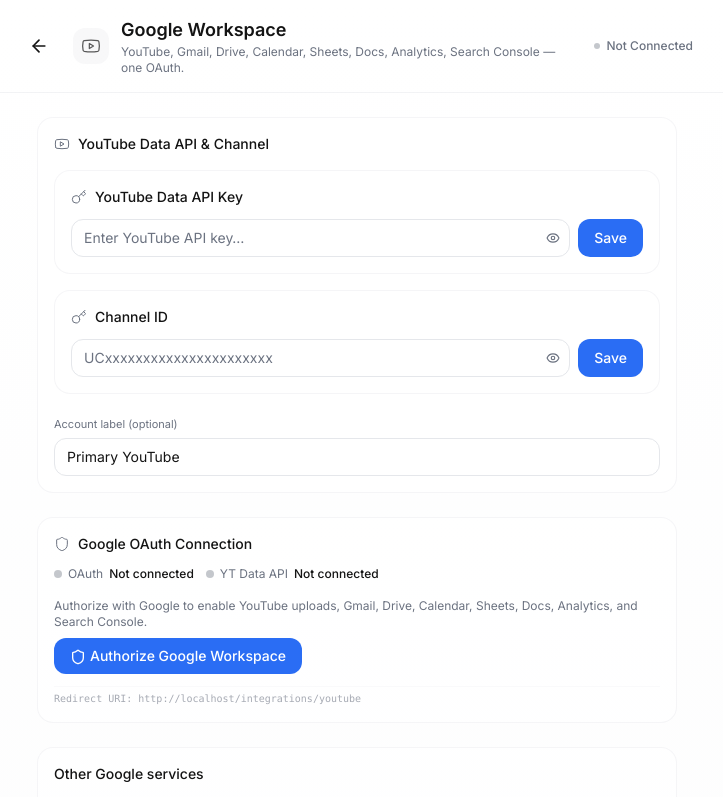
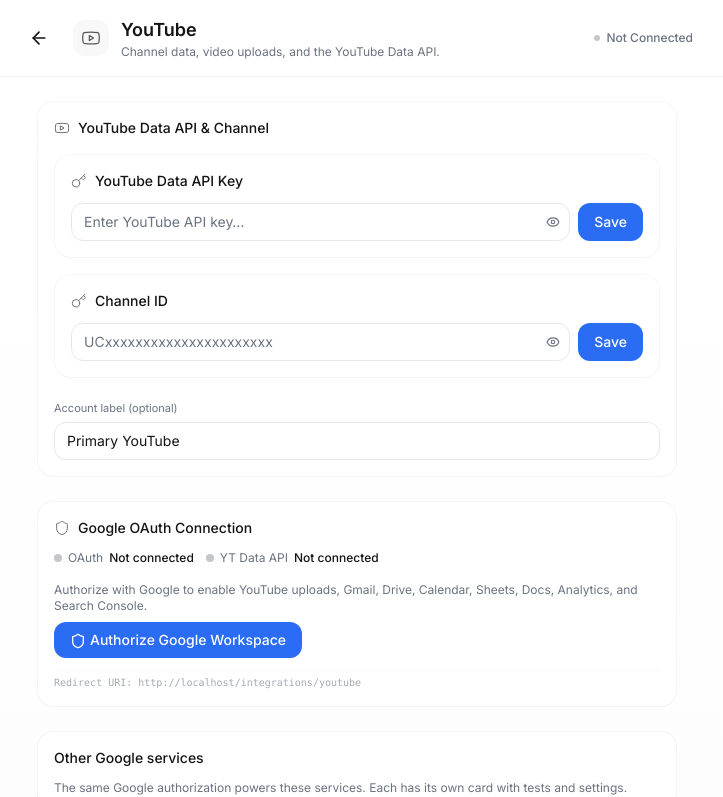
Before and after one commit to thecolinosborne/Ozlon-AI-Search, a React (Vite) app: page /integrations/youtube in a window 1280 px wide. Shown: the top 797 px of the page, without its empty margins (283-1006 px from the left). Built offline with nearby package versions, Linux system fonts and the light colour scheme; the HTML template or start-up script is replaced by a standard one; what @capacitor-community/sqlite, @capacitor/core, @lovable.dev/cloud-auth-js would draw is missing.

Commit message:
Changes
Co-authored-by: thecolinosborne <124605697+thecolinosborne@users.noreply.github.com>

```diff
--- a/src/pages/integrations/YouTubeDetail.tsx
+++ b/src/pages/integrations/YouTubeDetail.tsx
@@ -477,8 +477,8 @@ export default function YouTubeDetail() {
 
   return (
     <IntegrationDetailLayout
-      name="Google Workspace"
-      description="YouTube, Gmail, Drive, Calendar, Sheets, Docs, Analytics, Search Console — one OAuth."
+      name="YouTube"
+      description="Channel data, video uploads, and the YouTube Data API."
       icon={Youtube}
       status={integration.status}
       actions={
```
